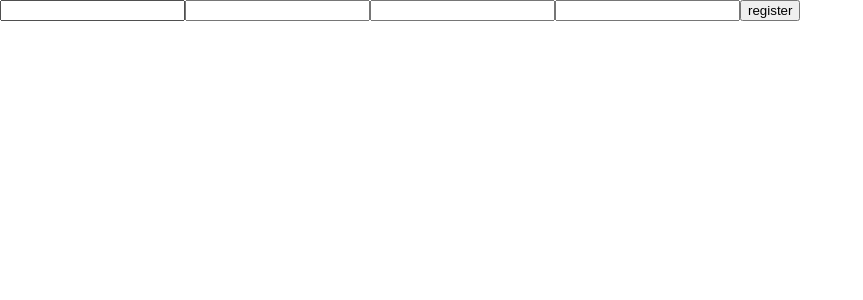
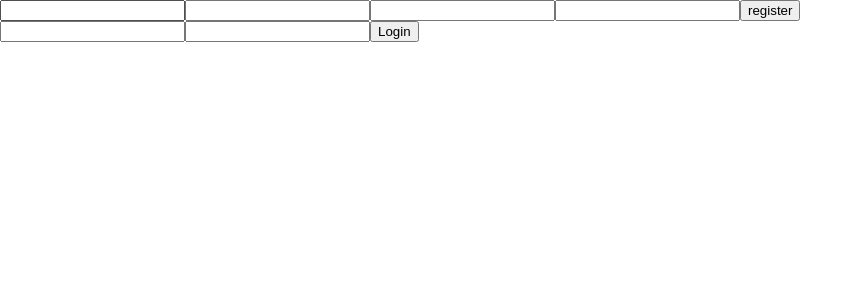
Before and after one commit to T40N/blog-project---itechart-internship, a React (Create React App) app: page / in a window 1280 px wide. Shown: the top 300 px of the page, without its empty margins (0-863 px from the left). Built offline with nearby package versions, Linux system fonts and the light colour scheme.

Commit message:
added user logic(working)

```diff
--- a/src/components/Test.js
+++ b/src/components/Test.js
@@ -1,12 +1,14 @@
 import { useRef } from "react";
 import { useDispatch, useSelector } from "react-redux";
-import { register } from "../store/actions/userActions";
+import { logIn, register } from "../store/actions/userActions";
 
 const Test = () => {
   const nameRef = useRef();
   const surnameRef = useRef();
   const emailRef = useRef();
   const passwordRef = useRef();
+  const emailloginRef = useRef();
+  const passwordloginRef = useRef();
 
   const dispatch = useDispatch();
   const user = useSelector((state) => state.user);
@@ -22,6 +24,16 @@ const Test = () => {
     dispatch(register(newUser));
   };
 
+  const onLoginHandler = () => {
+    const loginObj = {
+      email: emailloginRef.current.value,
+      register: emailloginRef.current.value,
+    };
+
+    dispatch(logIn(loginObj));
+  };
+
+  console.log(user);
   return (
     <div>
       <input ref={nameRef} />
@@ -30,6 +42,10 @@ const Test = () => {
       <input ref={passwordRef} />
       <button onClick={onRegisterHandler}>register</button>
       <h1>{user.dateOfRegister}</h1>
+      <input ref={emailloginRef} />
+      <input ref={passwordloginRef} />
+      <button onClick={onLoginHandler}>Login</button>
+      <h1>{user.name}</h1>
     </div>
   );
 };
--- a/src/store/actions/userActions.js
+++ b/src/store/actions/userActions.js
@@ -13,14 +13,14 @@ export const logIn = ({ email, password }) => {
       const userId = await loginAttempt({ email, password });
 
       try {
-        const { uID, bio, type, date_of_register, posts, name, surname } =
+        const { bio, type, date_of_register, posts, name, surname } =
           await getUserInfo(userId);
 
-        const dateOfRegisterObject = date_of_register.toDate();
+        const dateOfRegisterObject = formatDate(date_of_register.toDate());
 
         dispatch(
           setUser({
-            uID,
+            uID: userId,
             name,
             surname,
             email,
@@ -47,7 +47,7 @@ export const register = ({ name, surname, password, email }) => {
       const userId = await registerAttempt({ name, surname, password, email });
 
       try {
-        const { uID, bio, type, date_of_register, posts } = await getUserInfo(
+        const { bio, type, date_of_register, posts } = await getUserInfo(
           userId
         );
 
@@ -56,7 +56,7 @@ export const register = ({ name, surname, password, email }) => {
         console.log(dateOfRegisterObject);
         dispatch(
           setUser({
-            uID,
+            uID: userId,
             name,
             surname,
             email,
--- a/src/store/slices/userSlice.js
+++ b/src/store/slices/userSlice.js
@@ -14,7 +14,7 @@ const userSlice = createSlice({
   },
   reducers: {
     setUser(state, action) {
-      state = {
+      return {
         id: action.payload.uID,
         name: action.payload.name,
         surname: action.payload.surname,
@@ -26,7 +26,7 @@ const userSlice = createSlice({
       };
     },
     removeUser(state, action) {
-      state = {
+      return {
         id: "",
         name: "",
         surname: "",
```
Also changed, not shown: src/helpers/formatDate.js (+3 -7 lines).
